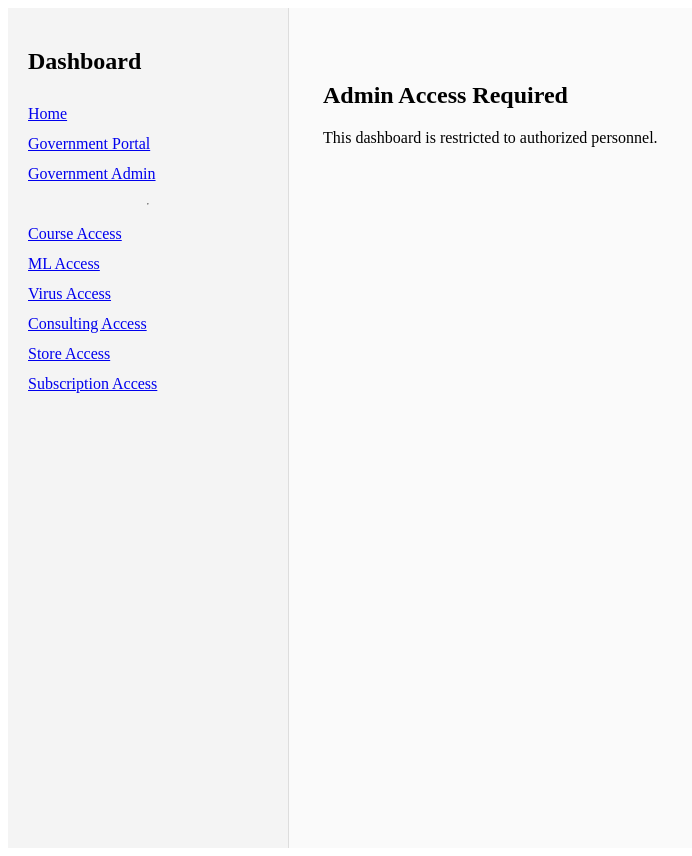
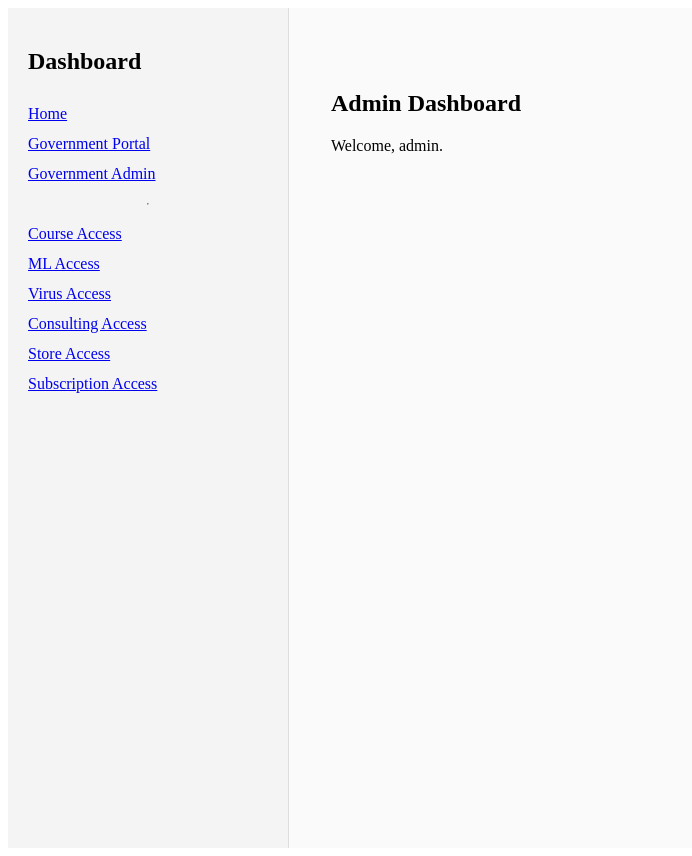
Before and after one commit to selemaniseif12/ai_biosensing_frontend, a Next.js app: page /dashboard/admin in a window 1280 px wide. Shown: the whole page, without its empty margins (0-692 px from the left). Built offline with nearby package versions, Linux system fonts and the light colour scheme.

Commit message:
Remove RequireAdmin wrapper from admin dashboard

```diff
--- a/app/dashboard/admin/page.tsx
+++ b/app/dashboard/admin/page.tsx
@@ -1,12 +1,8 @@
-import RequireAdmin from "@/app/lib/RequireAdmin";
-
 export default function AdminDashboard() {
   return (
-    <RequireAdmin>
-      <div style={{ padding: "32px" }}>
-        <h2>Admin Dashboard</h2>
-        <p>Welcome, admin.</p>
-      </div>
-    </RequireAdmin>
+    <div style={{ padding: "32px" }}>
+      <h2>Admin Dashboard</h2>
+      <p>Welcome, admin.</p>
+    </div>
   );
 }
```
